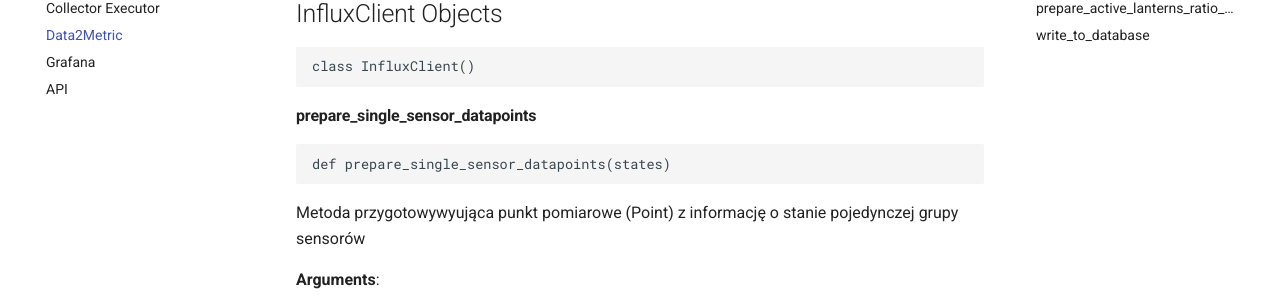
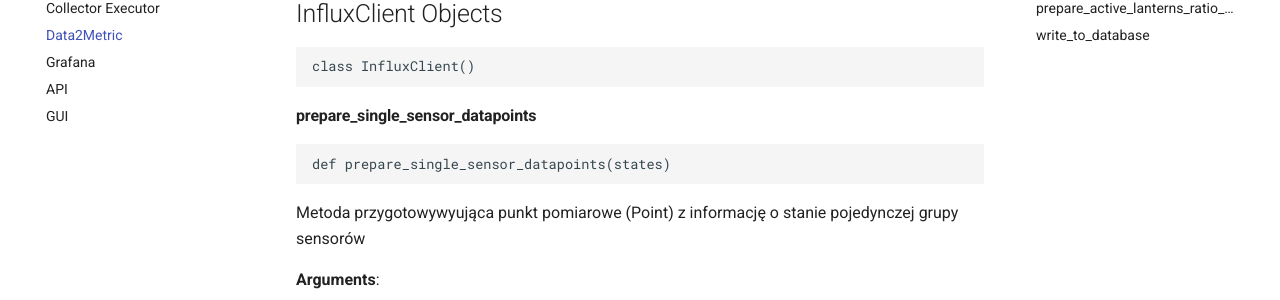
Before and after one commit to olgasiwak/iot, an MkDocs documentation site: the page built from docs/docs/data2metric_documentation.md, in a window 1280 px wide. Shown: the part 184-484 px from the top of the page. Built offline with MkDocs 1.6.1 and Material for MkDocs 9.7.7, drawn with Linux system fonts in a browser that asks for light colours.

Commit message:
add gui doc

```diff
--- a/docs/mkdocs.yml
+++ b/docs/mkdocs.yml
@@ -14,3 +14,4 @@ nav:
   - Data2Metric: data2metric_documentation.md
   - Grafana: grafana_documentation.md
   - API: api.md
+  - GUI: gui.md
```
